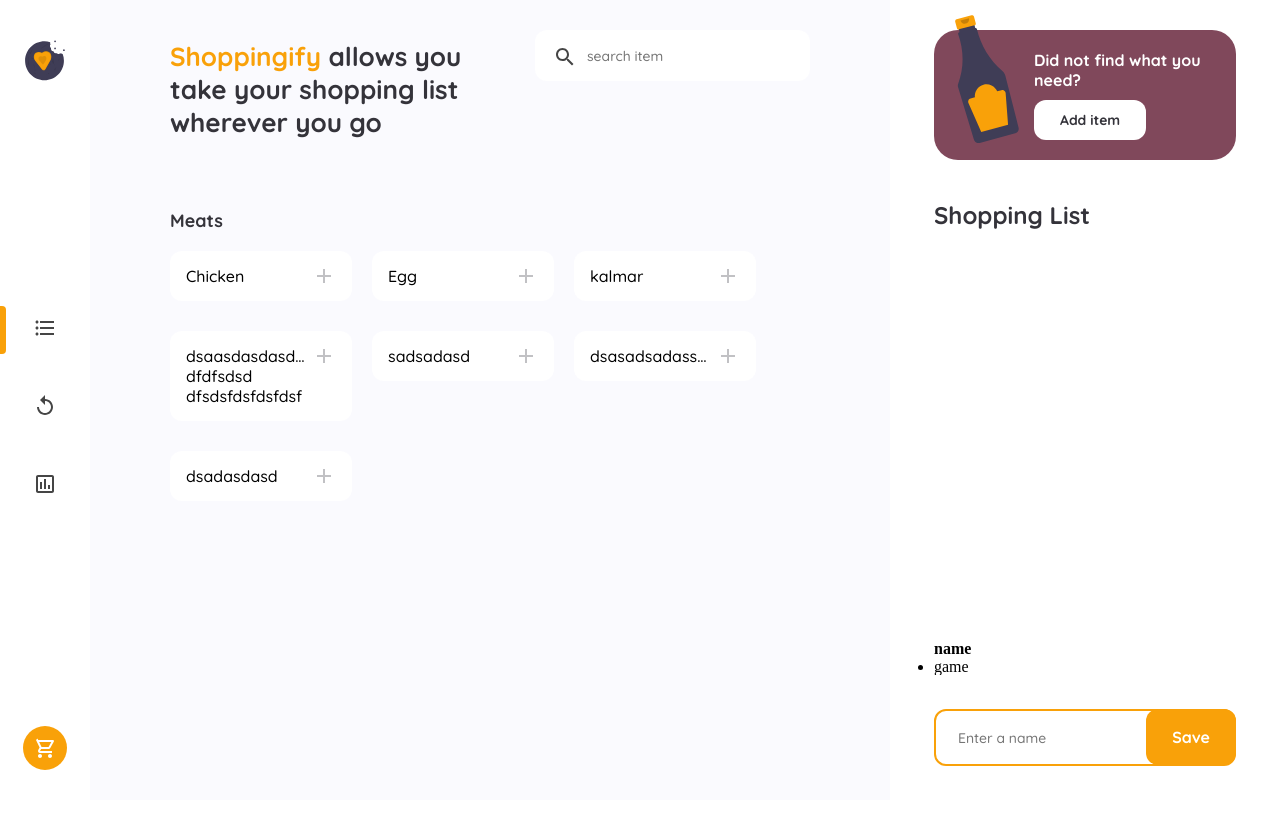
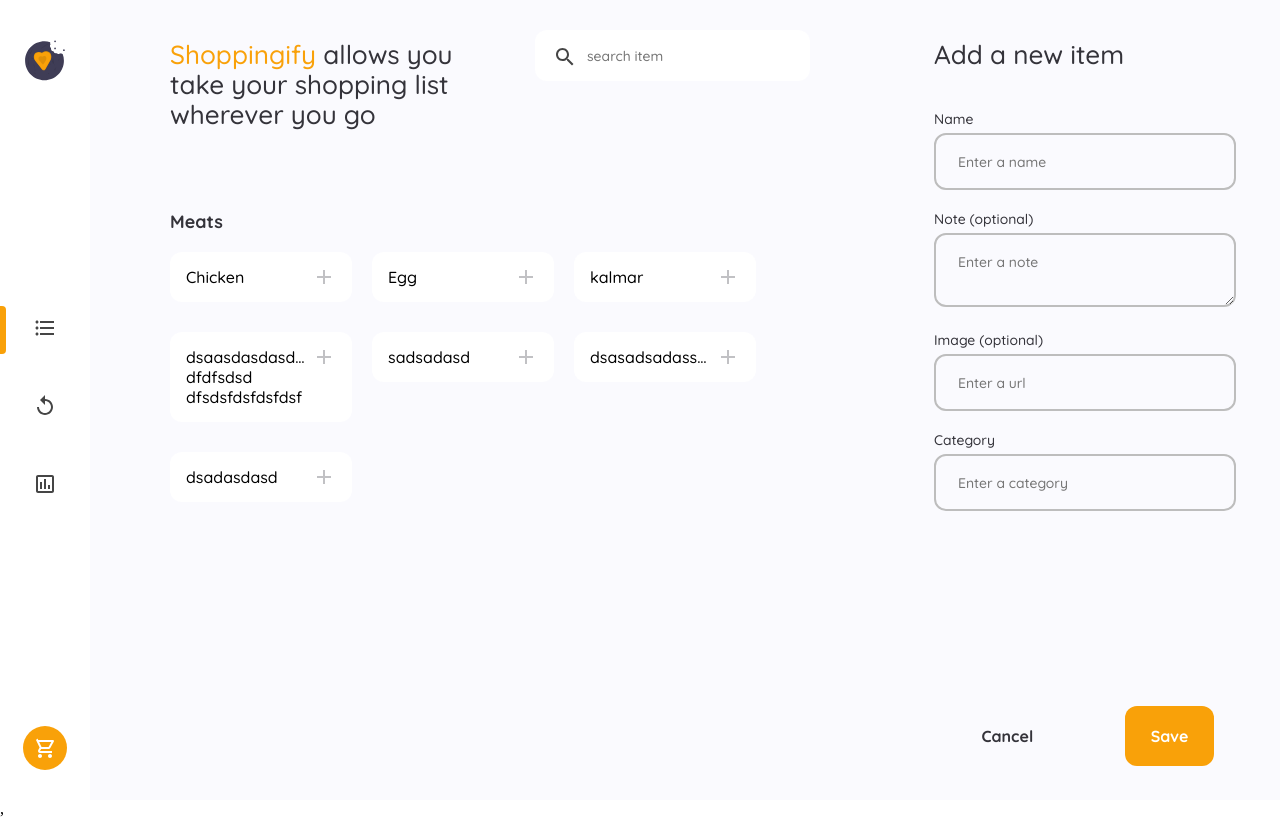
Before and after one commit to sukcinitas/dc-shopping-list, a React app: page / in a window 1280 px wide. Built offline with nearby package versions, Linux system fonts and the light colour scheme.

Commit message:
Edit components & add initial redux logic

```diff
--- a/package.json
+++ b/package.json
@@ -13,10 +13,12 @@
   "dependencies": {
     "@material-ui/core": "^4.11.4",
     "@material-ui/icons": "^4.11.2",
+    "@reduxjs/toolkit": "^1.6.0",
     "axios": "^0.21.1",
     "css-loader": "^5.1.1",
     "react": "^17.0.1",
     "react-dom": "^17.0.1",
+    "react-redux": "^7.2.4",
     "react-router-dom": "^5.2.0",
     "sass": "^1.32.8",
     "sass-loader": "^11.0.1",
--- a/src/components/AddItemCard.tsx
+++ b/src/components/AddItemCard.tsx
@@ -1,29 +1,46 @@
-import React from 'react';
+import React, { useState } from 'react';
+import { useSelector, useDispatch } from 'react-redux'
 
+import {
+  add,
+  // selectCategoriesNames
+} from '../store/reducers/itemsSlice';
 import '../sass/AddItemCard.scss';
 import '../sass/buttons.scss';
 import '../sass/inputs.scss';
 
 const AddItemCard = () => {
+  const categories = useSelector((state:any) => state.items.categoriesNames);
+  const dispatch = useDispatch()
+  const [name, setName] = useState('');
+  const [description, setDescription] = useState('');
+  const [image, setImage] = useState('');
+  const [category, setCategory] = useState('');
+
+  const categoryList = categories.map((category: string) => <li onClick={(e) => setCategory('game')} className="add-item-card__list-item" key={category}>{category}</li>);
+
   return (
   <form className="add-item-card">
       <div className="add-item-card__main">
         <h2 className="heading">Add a new item</h2>
         <div>
           <label htmlFor="name" className="add-item-card__tag">Name</label>
-          <input id="name" placeholder="Enter a name" className="inpt" />
+          <input id="name" placeholder="Enter a name" className="inpt" value={name} onChange={(e) => setName(e.target.value)} />
         </div>
         <div className="add-item-card__elem">
             <label htmlFor="description" className="add-item-card__tag">Note (optional)</label>
-            <textarea id="description" placeholder="Enter a note" className="inpt" />
+            <textarea id="description" placeholder="Enter a note" className="inpt" value={description} onChange={(e) => setDescription(e.target.value)} />
         </div>
         <div className="add-item-card__elem">
             <label htmlFor="image" className="add-item-card__tag">Image (optional)</label>
-            <input id="image" placeholder="Enter a url" className="inpt" />
+            <input id="image" placeholder="Enter a url" className="inpt" value={image} onChange={(e) => setImage(e.target.value)} />
         </div>
         <div className="add-item-card__elem">
             <label htmlFor="category" className="add-item-card__tag">Category</label>
-            <input id="category" placeholder="Enter a category" className="inpt" />
+            <input id="category" placeholder="Enter a category" className="inpt inpt--select" value={category} onChange={(e) => setCategory(e.target.value)} />
+            <ul className="add-item-card__list">
+                {categoryList}
+            </ul>
         </div>
       </div>
       <div className="btns btns--grey">
--- a/src/components/SidePanel.tsx
+++ b/src/components/SidePanel.tsx
@@ -16,8 +16,8 @@
   return (
   <div className="side-panel">
       {/* <ItemInfoCard item={item} /> */}
-      {/* <AddItemCard /> */}
-      <ShoppingList />
+      <AddItemCard />
+      {/* <ShoppingList /> */}
   </div>
 )
 };
--- a/src/index.tsx
+++ b/src/index.tsx
@@ -1,5 +1,8 @@
 import React from "react";
 import ReactDOM from "react-dom";
+import { Provider } from 'react-redux'
+
+import store from './store';
 // import axios from 'axios';
 
 import App from './App';
@@ -8,8 +11,10 @@
 // axios.defaults.baseURL = location;
 
 ReactDOM.render(
-  <React.StrictMode>
-    <App />
-  </React.StrictMode>,
+  <Provider store={store}>
+    <React.StrictMode>
+      <App />
+    </React.StrictMode>,
+  </Provider>,
   document.getElementById('root')
 );
--- a/src/sass/AddItemCard.scss
+++ b/src/sass/AddItemCard.scss
@@ -8,6 +8,7 @@
     justify-content: space-between;
     padding: 30px 44px 34px;
     background-color: variables.$grey-4;
+    position: relative;
 
     &__main {
         display: flex;
@@ -31,6 +32,29 @@
         margin-bottom: 6px;
         display: block;
     }
+
+    &__list {
+        visibility: hidden;
+        margin-top: 12px;
+        border-radius: 12px;
+        border: 1px solid variables.$grey-5;
+        padding: 6px 8px;
+        background-color: variables.$light-1;
+    }
+
+    &__list-item {
+        font-family: variables.$font-1;
+        color: variables.$grey-6;
+        font-size: variables.$s18;
+        border-radius: 12px;
+        padding: 10px 24px;
+
+        &:hover, &:focus {
+            visibility: visible;
+            color: variables.$grey-7;
+            background-color: variables.$grey-8;
+        }
+    }
 }
 
 .heading {
--- a/src/sass/_variables.scss
+++ b/src/sass/_variables.scss
@@ -5,6 +5,10 @@
 $grey-2: #C1C1C4;
 $grey-3: #BDBDBD;
 $grey-4: #FAFAFE;
+$grey-5: #E0E0E0;
+$grey-6: #828282;
+$grey-7: #34333A;
+$grey-8: #F2F2F2;
 
 $dark-1: #000;
 $dark-2: #34333A;
--- a/src/sass/buttons.scss
+++ b/src/sass/buttons.scss
@@ -12,6 +12,10 @@
     right: 0;
     padding: 34px 0px;
     background-color: variables.$light-1;
+
+    &--grey {
+        background-color: variables.$grey-4;
+    }
 }
 
 .btn {
--- a/src/sass/inputs.scss
+++ b/src/sass/inputs.scss
@@ -27,6 +27,13 @@
     &:focus, &:hover {
         border: 2px solid variables.$yellow-1;
     }
+
+
+    &--select {
+        &:hover + ul, &:focus + ul {
+            visibility: visible;
+        }
+    }
 }
 
 .inpts {
--- /dev/null
+++ b/src/store/index.ts
@@ -0,0 +1,9 @@
+import { configureStore } from '@reduxjs/toolkit';
+
+import itemsReducer from './reducers/itemsSlice';
+
+export default configureStore({
+  reducer: {
+    items: itemsReducer
+  }
+})
--- /dev/null
+++ b/src/store/reducers/itemsSlice.ts
@@ -0,0 +1,60 @@
+import { createSlice } from '@reduxjs/toolkit';
+
+export const itemsSlice = createSlice({
+  name: 'items',
+  initialState: {
+        categories: [{ category: 'Meats', items: [{id: 1, name: 'Pork', url: '', description: ''}, {id: 2, name: 'Chicken', url: '', description: ''}]},
+        {category: 'Fish', items: [{id: 1, name: 'Salmon', url: '', description: ''}]}],
+        categoriesNames: ['Meats', 'Fish']
+  },
+  reducers: {
+    add: (state, action) => {
+        const category:string = action.payload.category;
+        if (category in state) {
+            return {
+                ...state,
+                categories: state.categories.map((item) => {
+                    if (category === item.category) {
+                        return {
+                            category,
+                            items: [...item.items, action.payload.item]
+                        }
+                    } else {
+                        return item;
+                    }
+                }),
+            }
+        } else {
+            return {
+                ...state,
+                categories: [...state.categories, {
+                    category: action.payload.category,
+                    items: [action.payload.item]
+                }],
+                categoriesName: [...state.categoriesNames, action.payload.item.category]
+            }
+        }
+    },
+    remove: (state, action) => {
+        const category = action.payload.category;
+        return {
+            ...state,
+            categories: state.categories.map((item) => {
+                if (category === item.category) {
+                    return {
+                        category,
+                        items: item.items.filter((it) => it.id !== action.payload.item.id),
+                    }
+                } else {
+                    return item;
+                }
+            }),
+        }
+    },
+  }
+})
+
+export const { add, remove } = itemsSlice.actions;
+// export const selectCategoriesNames = (state:any) => state.categoriesNames;
+
+export default itemsSlice.reducer;
```
Also changed, not shown: 1 other file (tests, documents, lock files or other folders).
